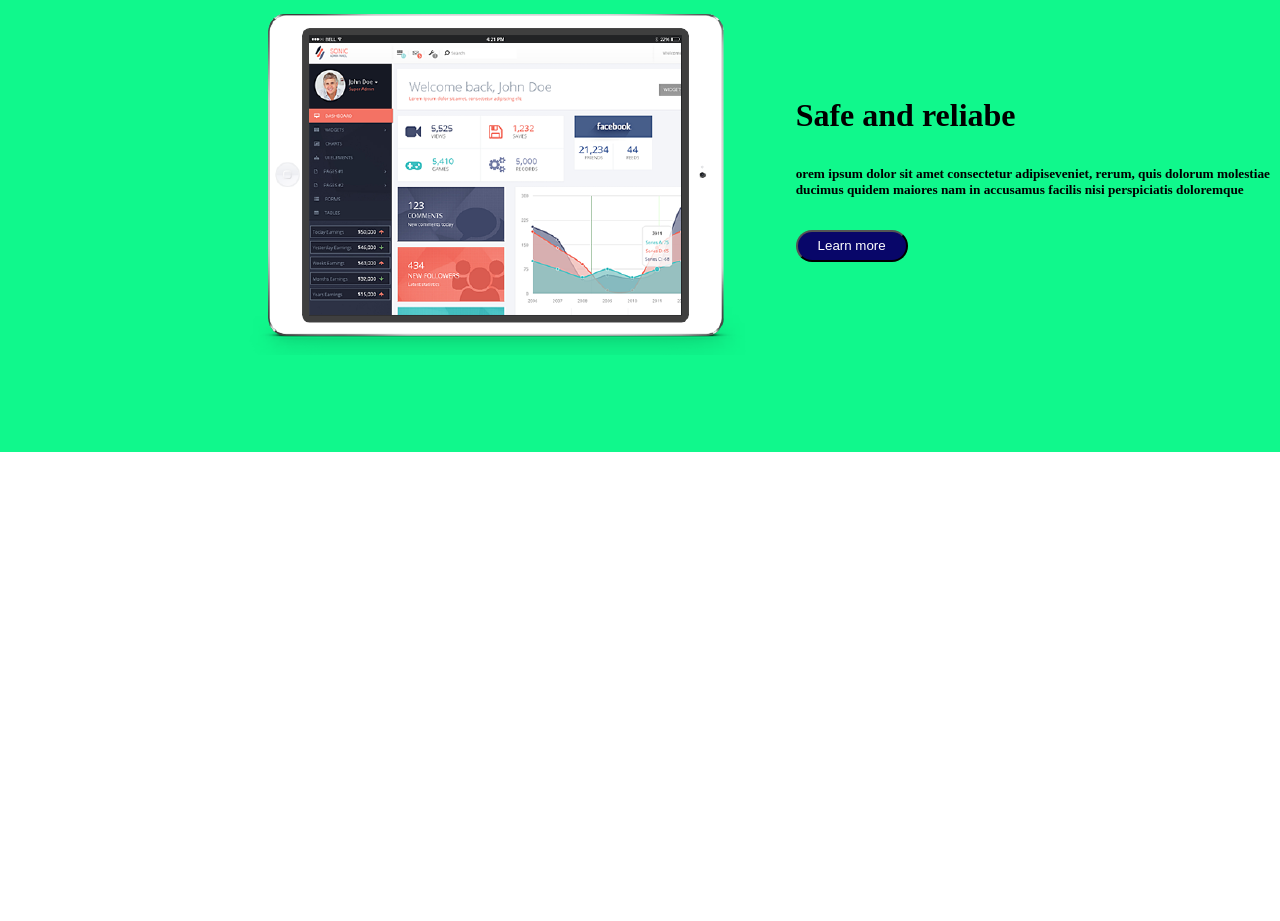
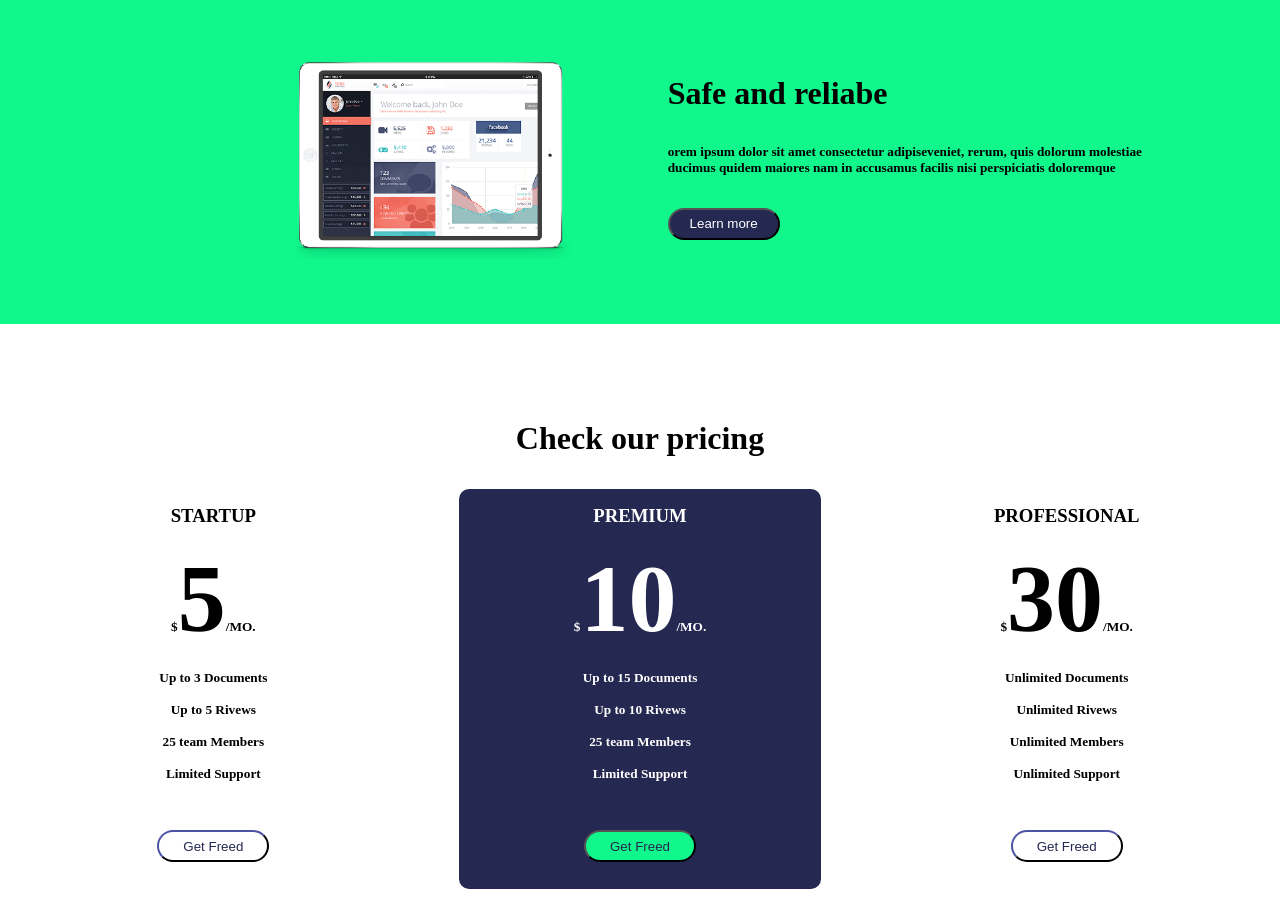
Before and after one commit to JaramilloT/Atlas_proyecto, a plain HTML site: page index.html in a window 1280 px wide. Shown: the part 1362-2283 px from the top of the page. Before the commit the page ends 1814 px from the top, so only its background shows below. Drawn offline with Linux system fonts and the light colour scheme.

Commit message:
Termine contenedores

```diff
--- a/index.html
+++ b/index.html
@@ -57,11 +57,11 @@
 
 
             <div class="safe">
-                <img src="images/feature-2.png" alt="" >
+                <img src="images/feature-2.png" alt="" class="img2">
 
                 <div class="text">
                 <h1>Safe and reliabe</h1>
-                <h5>orem ipsum dolor sit amet consectetur adipiseveniet,
+                <h5 class="h5text">orem ipsum dolor sit amet consectetur adipiseveniet,
                     rerum, quis dolorum molestiae  <br>ducimus quidem maiores
                     nam in accusamus facilis nisi perspiciatis doloremque
                 </h5>
@@ -69,6 +69,40 @@
                 </div>
             </div>
         </div>
+
+        <h1 class="check">Check our pricing</h1>
+        <div class="container">
+            <div class="container1">
+                <h3 class="h3container1">STARTUP</h3>
+                <h5 class="h5container1">$<small class="num_grande1">5</small>/MO.</h5>
+                <h5  class="h5container1">Up to 3 Documents</h5>
+                <h5  class="h5container1">Up to 5 Rivews</h5>
+                <h5  class="h5container1">25 team Members</h5>
+                <h5  class="h5container1">Limited Support</h5>
+                <button class="button_container1">Get Freed</button>
+            </div>
+
+            <div class="container2">
+                <h3 class="h3container2">PREMIUM</h3>
+               <h5 class="h5container2">$<small class="num_grande2">10</small>/MO.</h5>
+               <h5  class="h5container2">Up to 15 Documents</h5>
+               <h5  class="h5container2">Up to 10 Rivews</h5>
+               <h5  class="h5container2">25 team Members</h5>
+               <h5  class="h5container2">Limited Support</h5>
+               <button class="button_container2">Get Freed</button>
+
+            </div>
+
+            <div class="container3">
+                <h3 class="h3container3">PROFESSIONAL</h3>
+                <h5 class="h5container3">$<small class="num_grande3">30</small>/MO.</h5>
+                <h5  class="h5container3">Unlimited Documents</h5>
+                <h5  class="h5container3">Unlimited Rivews</h5>
+                <h5  class="h5container3">Unlimited Members</h5>
+                <h5  class="h5container3">Unlimited Support</h5>
+                <button class="button_container3">Get Freed</button>
+            </div>
+        </div>
     </main>
 </body>
 </html>
--- a/styles.css
+++ b/styles.css
@@ -75,10 +75,10 @@ p{
 }
 
 .segundo{
-    background:linear-gradient(346deg, #10f88c 75%, transparent 38%);
+    background:linear-gradient(350deg, #10f88c 75%, transparent 38%);
     width: 100%;
-    height: 52rem;
-
+    height: 40rem;
+    margin-top: 6rem;
 }
 
 
@@ -87,13 +87,14 @@ p{
     margin: 2rem;
 }
 
-h5{
+.h5text{
     margin-top: 2rem;
+
 }
 
 .buton_2{
     margin-top: 2rem;
-    background-color: #080669;
+    background-color: #252850;
     color: white;
     border-radius: 50px;
     height: 2rem;
@@ -116,12 +117,14 @@ h5{
     display: flex;
     justify-content: right;
     align-items: center;
+    width: 90%;
+
 }
 
 
 .img{
-    width: 350px;
-    height: 250px;
+    width: 25%;
+    height: 25%;
 }
 
 
@@ -129,3 +132,127 @@ h5{
 .text{
     margin-right: 10px;
 }
+
+.img2{
+    width: 30%;
+    height: 30%;
+    margin: 4rem;
+}
+
+
+
+.container{
+    display:flex ;
+    text-align: center;
+}
+
+.check{
+    display: flex;
+    justify-content: center;
+    margin-top: 6rem;
+
+}
+
+
+
+
+
+
+
+.container1{
+
+    width: 100%;
+    height:25rem;
+    margin: 2rem;
+
+}
+.h3container1{
+
+    margin-top: 1rem;
+}
+
+.h5container1{
+    margin-top: 1rem;
+}
+
+.num_grande1{
+    font-size: 6rem;
+
+}
+
+.button_container1{
+    background-color: white;
+    color:  #252850;
+    border-radius: 50px;
+    height: 2rem;
+    width: 7rem;
+    border-color: #252850;
+    margin-top: 3rem;
+}
+
+
+
+.container2{
+    background-color:#252850;
+    width: 100%;
+    height: 25rem;
+    margin: 2rem;
+    border-radius: 10px;
+}
+
+.h3container2{
+    color: white;
+    margin-top: 1rem;
+}
+
+.h5container2{
+    color: white;
+    margin-top: 1rem;
+}
+
+.num_grande2{
+    font-size: 6rem;
+    color: white;
+}
+
+.button_container2{
+    background-color: #10f88c;
+    color:  #252850;
+    border-radius: 50px;
+    height: 2rem;
+    width: 7rem;
+    margin-top: 3rem;
+}
+
+
+
+.container3{
+
+    width: 100%;
+    height:25rem;
+    margin: 2rem;
+
+}
+.h3container3{
+
+    margin-top: 1rem;
+}
+
+.h5container3{
+    margin-top: 1rem;
+}
+
+.num_grande3{
+    font-size: 6rem;
+
+}
+
+.button_container3{
+    background-color: white;
+    color:  #252850;
+    border-radius: 50px;
+    height: 2rem;
+    width: 7rem;
+    border-color: #252850;
+    margin-top: 3rem;
+}
```
